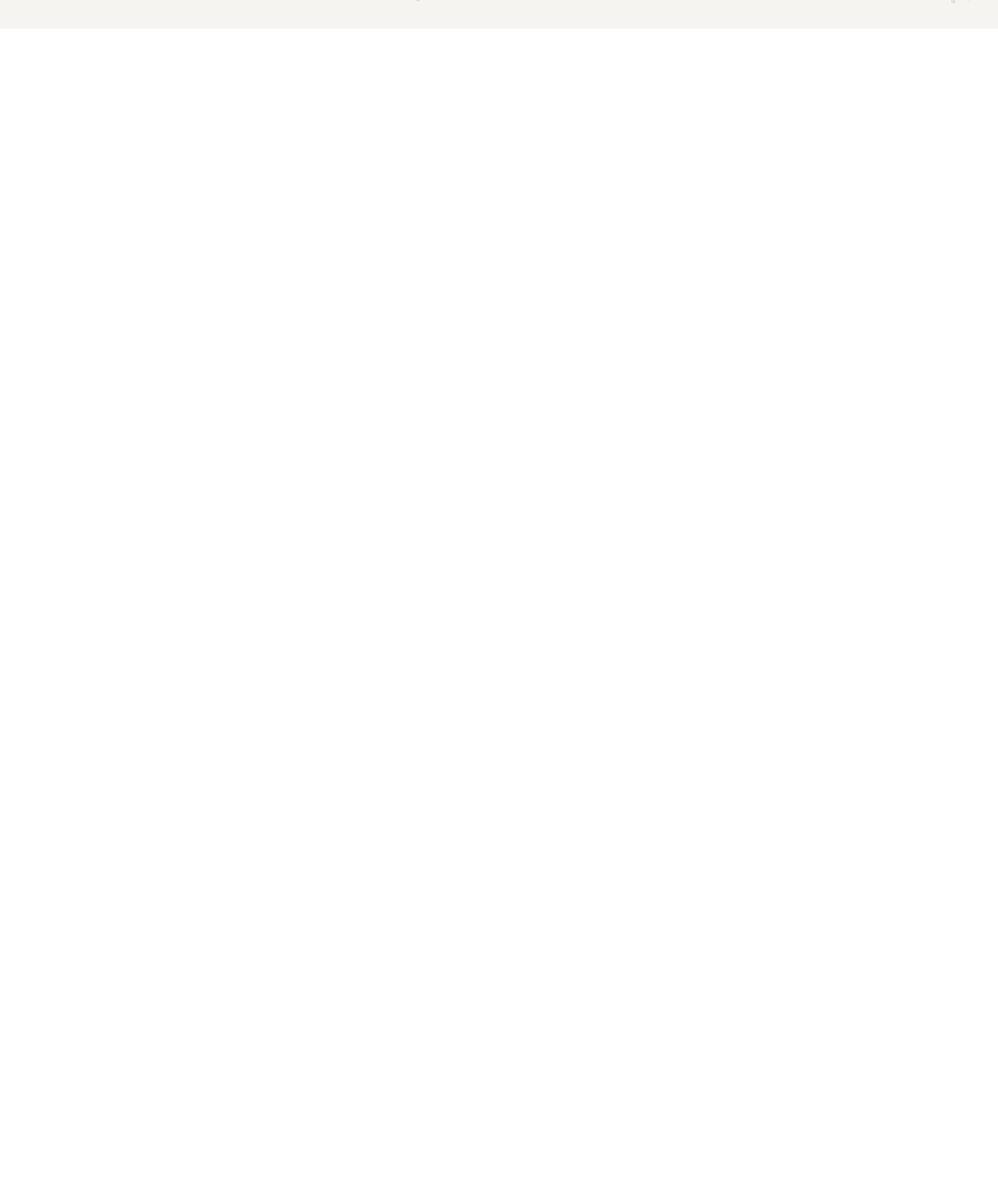
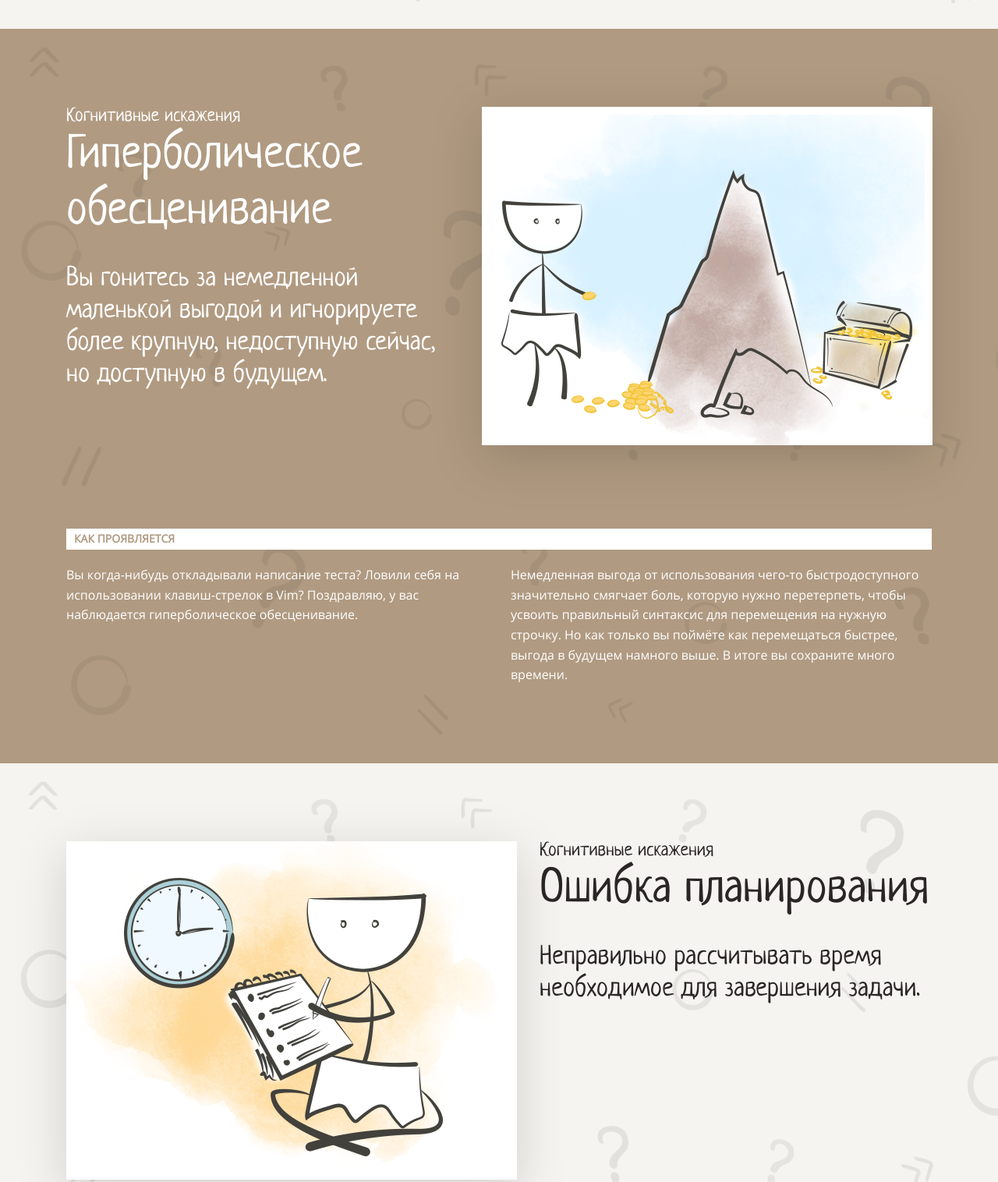
Before and after one commit to clickf5/layout-designer-project-lvl1, a website: page src/index.html in a window 1280 px wide. Shown: the part 5421-6937 px from the top of the page at 78% size. Before the commit the page ends 5458 px from the top, so only its background shows below. Drawn offline with Linux system fonts and the light colour scheme.

Commit message:
feat: step-9 finish

```diff
--- a/src/index.html
+++ b/src/index.html
@@ -129,8 +129,41 @@
                 </div>
             </div>
         </section>
-        <section></section>
-        <section></section>
+        <section id="premature-optimization" class="d-flex center bg-main bg-brown">
+            <div class="content">
+                <div class="cols-2 gap-30 inverse">
+                    <div class="neucha">
+                        <span>Когнитивные искажения</span>
+                        <h2 class="mb-30 color-white">Гиперболическое обесценивание</h2>
+                        <p>Вы гонитесь за немедленной<br>маленькой выгодой и игнорируете<br>более крупную, недоступную сейчас,<br>но доступную в будущем.</p>
+                    </div>
+                    <img class="shadow" src="images/4.png">
+                </div>
+                <div class="cols-2 gap-30 inverse">
+                    <h3 class="span-all mt-100 mb-20">Как проявляется</h3>
+                    <p>Вы когда-нибудь откладывали написание теста? Ловили себя на использовании клавиш-стрелок в Vim? Поздравляю, у вас наблюдается гиперболическое обесценивание.</p>
+                    <p class="break-inside">Немедленная выгода от использования чего-то быстродоступного значительно смягчает боль, которую нужно перетерпеть, чтобы усвоить правильный синтаксис для перемещения на нужную строчку. Но как только вы поймёте как перемещаться быстрее, выгода в будущем намного выше. В итоге вы сохраните много времени.</p>
+                </div>
+            </div>
+        </section>
+        <section id="ikea-effect" class="d-flex center bg-main bg-light">
+            <div class="content">
+                <div class="cols-2 gap-30">
+                    <img class="shadow" src="images/5.png">
+                    <div class="ml-37 neucha">
+                        <span>Когнитивные искажения</span>
+                        <h2 class="mb-30 color-dark">Ошибка планирования</h2>
+                        <p>Неправильно рассчитывать время необходимое для завершения задачи.</p>
+                    </div>
+                </div>
+                <div class="cols-2 gap-30">
+                    <h3 class="span-all mt-100 mb-20">Как проявляется</h3>
+                    <p>Одно из искажений, которое должно признать большинство из нас. И менеджеры проекта, и сами пользователи продукта — все склонны ставить сроки, в которые невозможно закончить запланированное.</p>
+                    <p class="break-inside">Это отлично выражается в старом афоризме:<p>
+                    <p>Первые 90% готового кода отнимают первые 90% времени разработки. Оставшиеся 10% отнимают вторые 90% времени разработки.</p>
+                </div>
+            </div>
+        </section>
     </main>
     <footer class="d-flex">
 
--- a/src/styles/style.css
+++ b/src/styles/style.css
@@ -295,6 +295,10 @@ a.card:hover h3 {
   margin-left: 37px;
 }
 
+.mr-37 {
+  margin-left: 37px;
+}
+
 .mt-100 {
   margin-top: 100px;
 }
```
